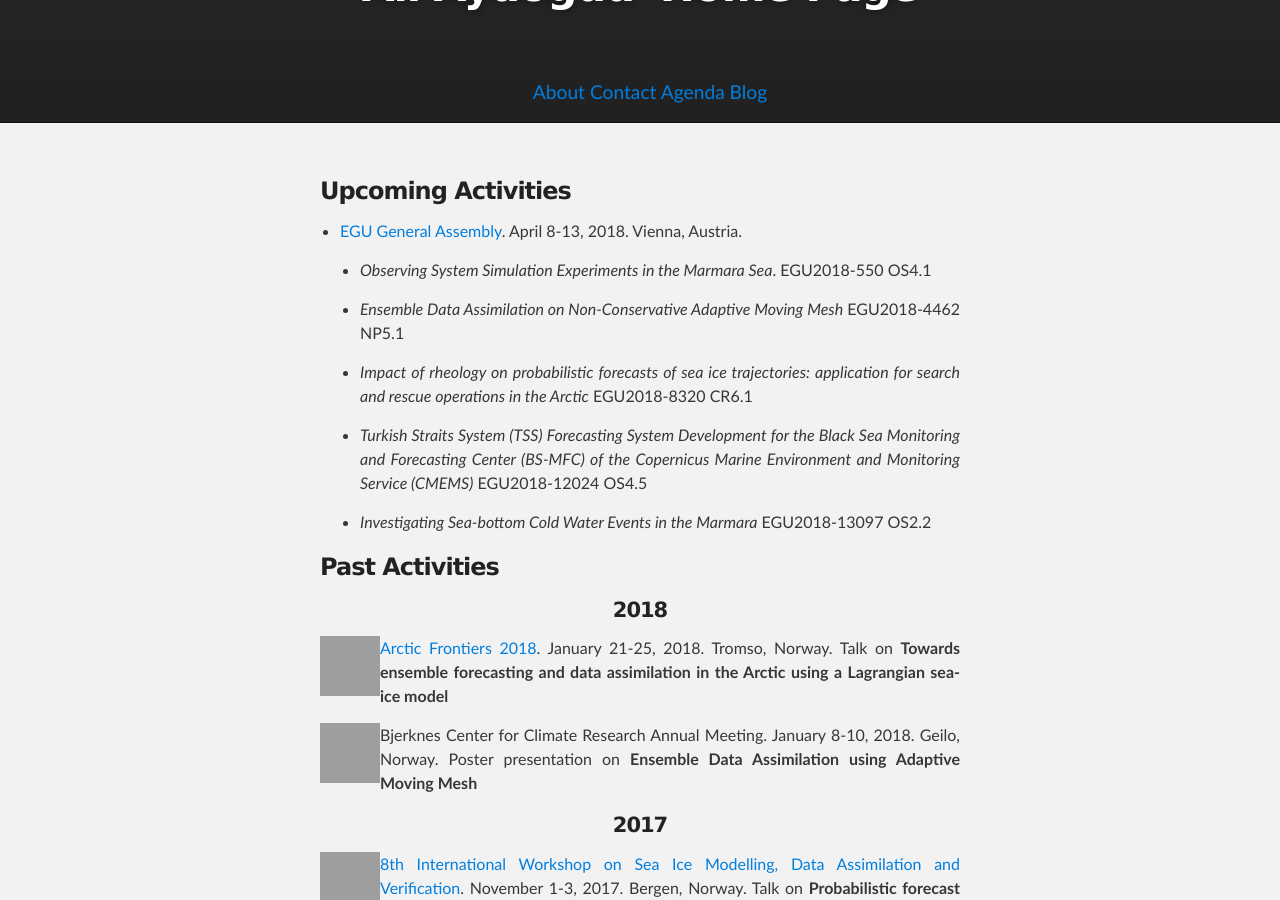
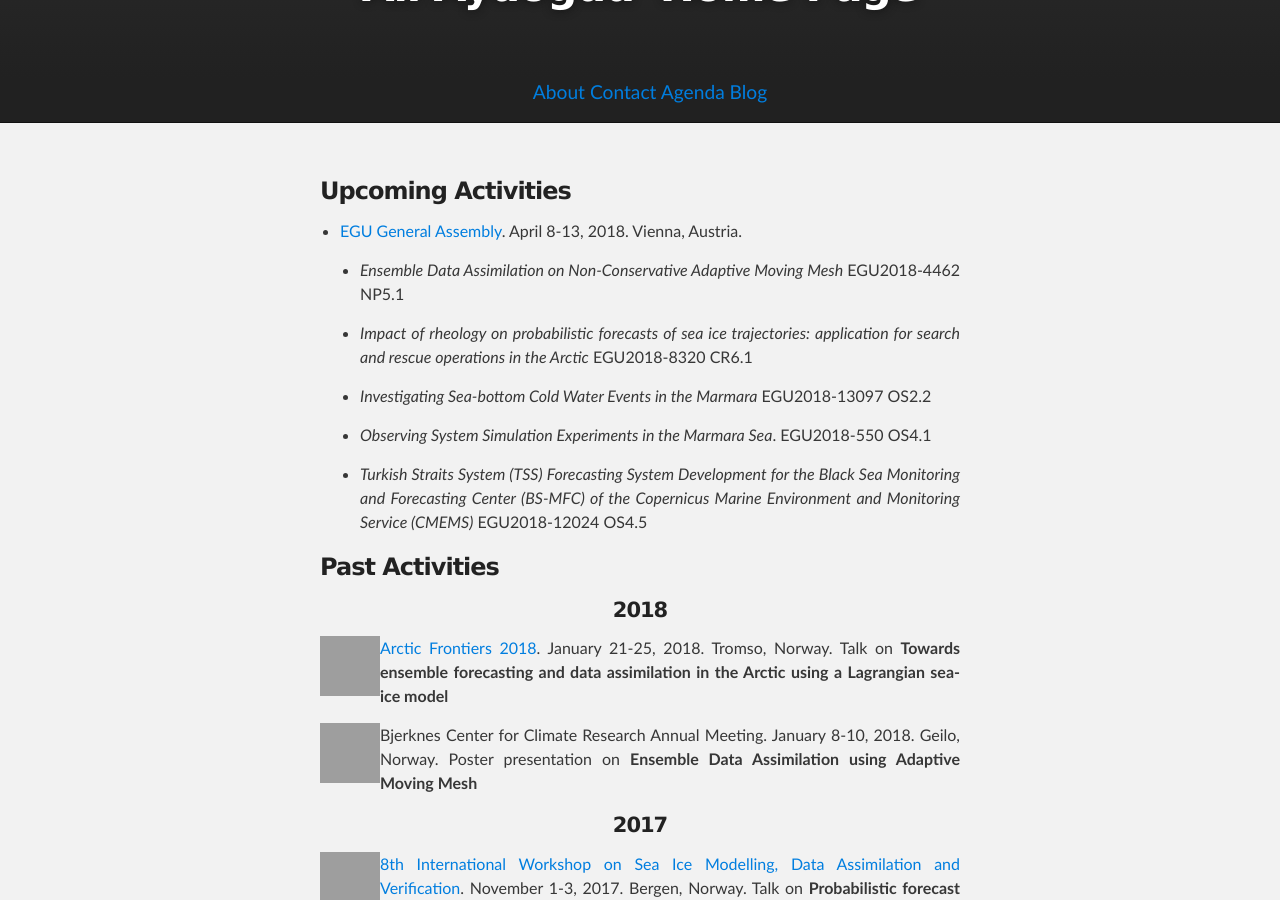
Before and after one commit to aydogduali/aydogduali.github.io, a Jekyll site: the page built from calendar/index.md, in a window 1280 px wide and 900 px high, scrolled down 333 px, cut to the strip 0-900 px from the top of the window. Built offline with Jekyll 4.4.1, drawn with Linux system fonts in a browser that asks for light colours; the repository's description, which GitHub fills in, is left out; our own code applies the rules of GitHub Pages for plain Markdown files; grey boxes are pictures that could not be loaded.

Commit message:
EGU 2018 presentations

```diff
--- a/calendar/index.md
+++ b/calendar/index.md
@@ -6,15 +6,15 @@ layout: default
 
 - [EGU General Assembly](https://egu2018.eu). April 8-13, 2018. Vienna, Austria.
 
-    - *Observing System Simulation Experiments in the Marmara Sea*. EGU2018-550 OS4.1
-
     - *Ensemble Data Assimilation on Non-Conservative Adaptive Moving Mesh* EGU2018-4462 NP5.1
 
     - *Impact of rheology on probabilistic forecasts of sea ice trajectories: application for search and rescue operations in the Arctic* EGU2018-8320 CR6.1
 
+    - *Investigating Sea-bottom Cold Water Events in the Marmara* EGU2018-13097 OS2.2
+
+    - *Observing System Simulation Experiments in the Marmara Sea*. EGU2018-550 OS4.1
+
     - *Turkish Straits System (TSS) Forecasting System Development for the Black Sea Monitoring and Forecasting Center (BS-MFC) of the Copernicus Marine Environment and Monitoring Service (CMEMS)* EGU2018-12024 OS4.5
-
-    - *Investigating Sea-bottom Cold Water Events in the Marmara* EGU2018-13097 OS2.2
 
 ###  Past Activities
 
```
